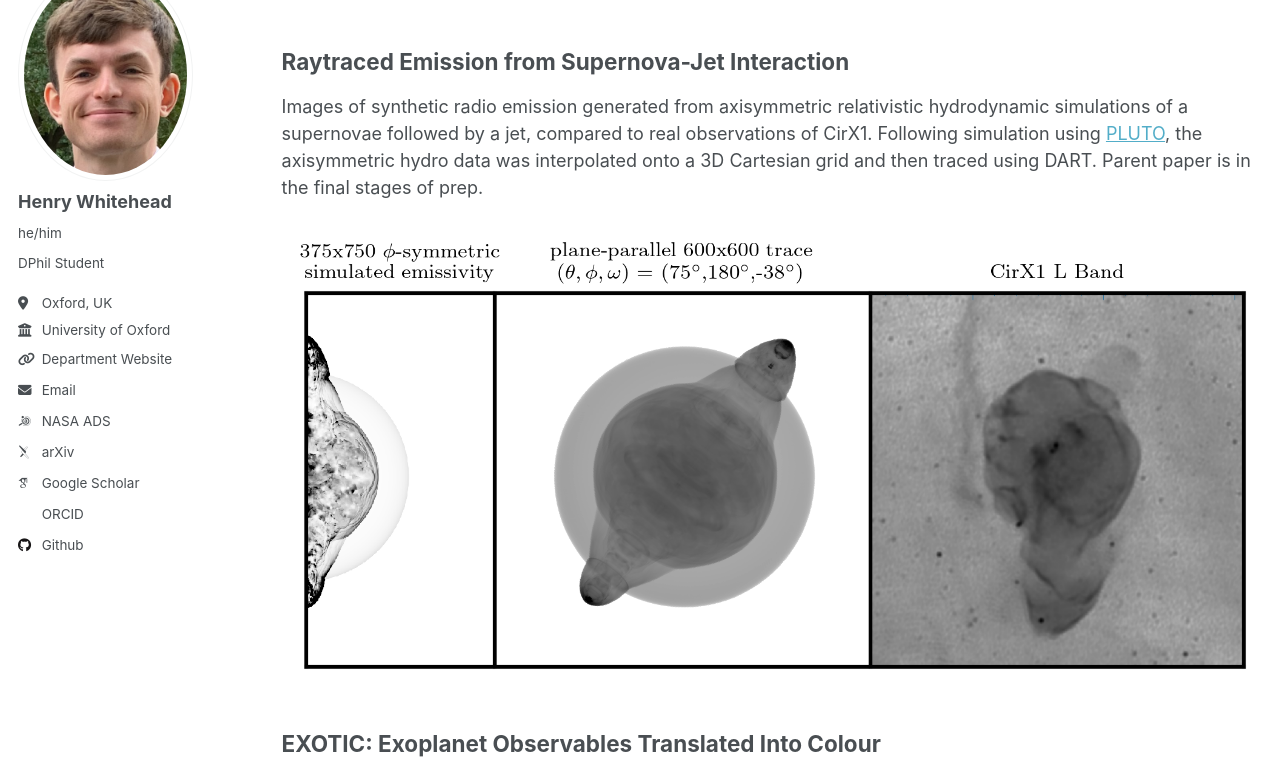
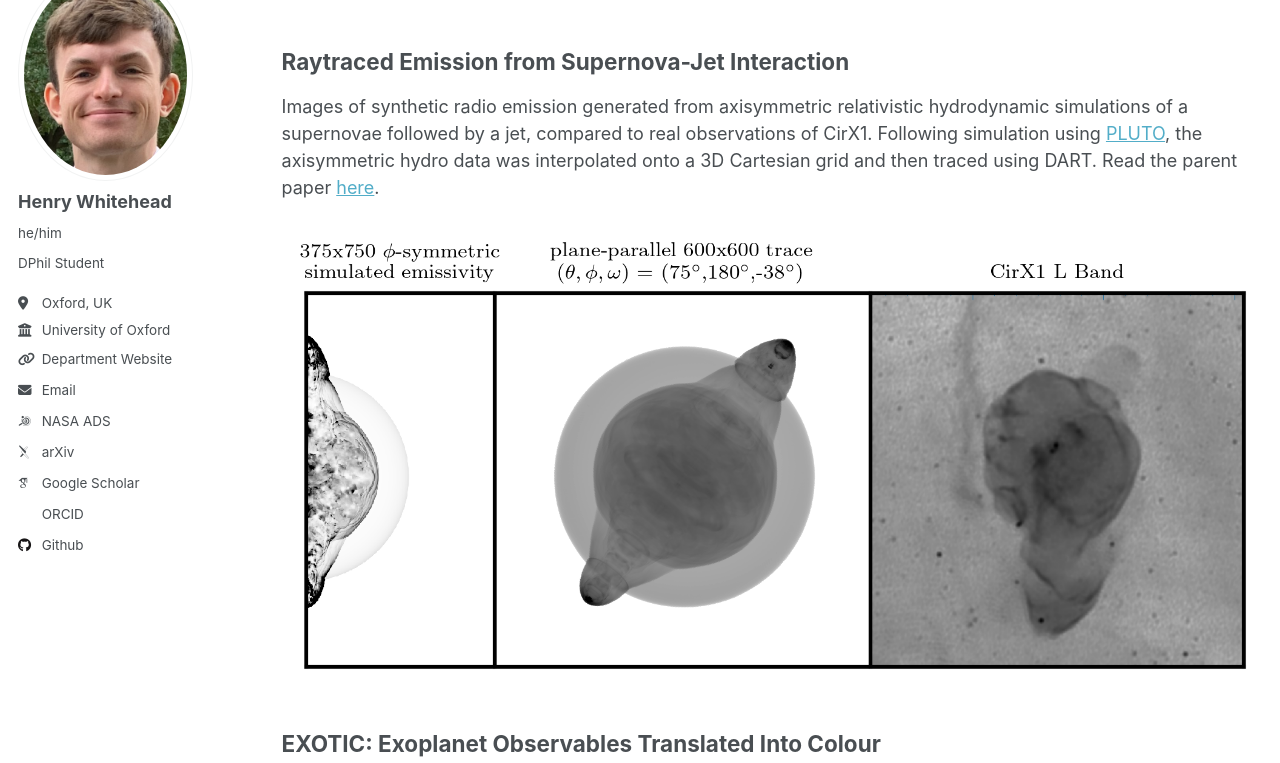
Before and after one commit to hwhitehead/hwhitehead.github.io, a Jekyll site: the page built from _pages/visuals.md, in a window 1280 px wide and 900 px high, scrolled down 1240 px, cut to the strip 137-900 px from the top of the window. Built offline with Jekyll 4.4.1, drawn with Linux system fonts in a browser that asks for light colours; some web fonts are replaced.

Commit message:
updated links in visuals

```diff
--- a/_pages/visuals.md
+++ b/_pages/visuals.md
@@ -15,7 +15,7 @@ Energetic evolutiion of a close encounter between two black holes embdedded in a
 </video>
 
 ## Raytraced Emission from Supernova-Jet Interaction
-Images of synthetic radio emission generated from axisymmetric relativistic hydrodynamic simulations of a supernovae followed by a jet, compared to real observations of CirX1. Following simulation using [PLUTO](https://github.com/cheshirepezz/PLUTO), the axisymmetric hydro data was interpolated onto a 3D Cartesian grid and then traced using DART. Parent paper is in the final stages of prep.
+Images of synthetic radio emission generated from axisymmetric relativistic hydrodynamic simulations of a supernovae followed by a jet, compared to real observations of CirX1. Following simulation using [PLUTO](https://github.com/cheshirepezz/PLUTO), the axisymmetric hydro data was interpolated onto a 3D Cartesian grid and then traced using DART. Read the parent paper [here](/publications/Gasealahwe2025).
 
 <p align="center">
   <img src="http://hwhitehead.github.io/images/novae_render.png"/>
```
